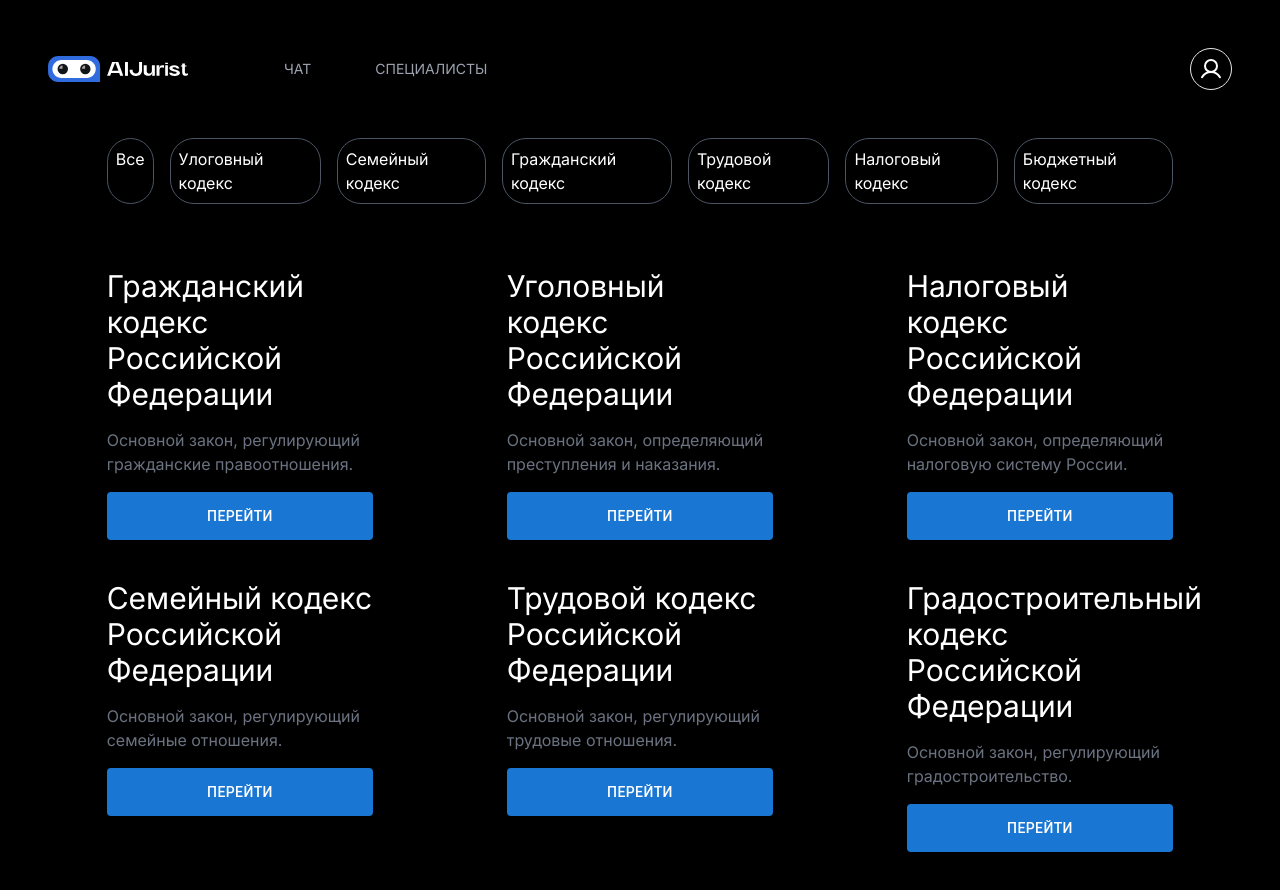
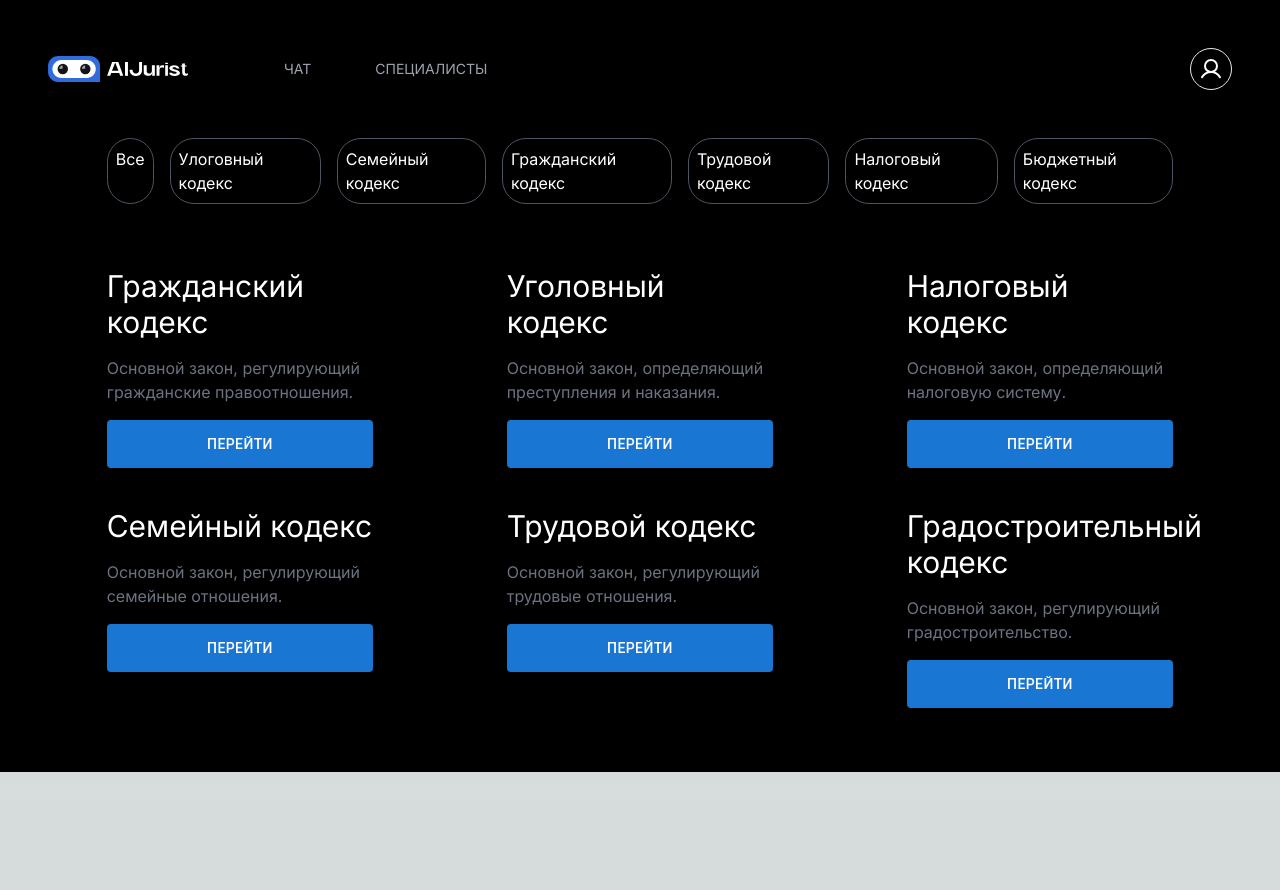
Before and after one commit to szebiniso/ai-jurist, a Next.js app: page /categories in a window 1280 px wide. Shown: the top 890 px of the page. After the commit the page ends 800 px from the top, so only its background shows below. Built offline with nearby package versions, Linux system fonts and the light colour scheme.

Commit message:
changed categories name

```diff
--- a/src/constants/userApp/categories.ts
+++ b/src/constants/userApp/categories.ts
@@ -7,32 +7,32 @@ export type TCategory = {
 export const categoriesList: TCategory[] = [
   {
     id: 1,
-    title: "Гражданский кодекс Российской Федерации",
+    title: "Гражданский кодекс",
     description: "Основной закон, регулирующий гражданские правоотношения.",
   },
   {
     id: 2,
-    title: "Уголовный кодекс Российской Федерации",
+    title: "Уголовный кодекс",
     description: "Основной закон, определяющий преступления и наказания.",
   },
   {
     id: 3,
-    title: "Налоговый кодекс Российской Федерации",
-    description: "Основной закон, определяющий налоговую систему России.",
+    title: "Налоговый кодекс",
+    description: "Основной закон, определяющий налоговую систему.",
   },
   {
     id: 4,
-    title: "Семейный кодекс Российской Федерации",
+    title: "Семейный кодекс",
     description: "Основной закон, регулирующий семейные отношения.",
   },
   {
     id: 5,
-    title: "Трудовой кодекс Российской Федерации",
+    title: "Трудовой кодекс",
     description: "Основной закон, регулирующий трудовые отношения.",
   },
   {
     id: 6,
-    title: "Градостроительный кодекс Российской Федерации",
+    title: "Градостроительный кодекс",
     description: "Основной закон, регулирующий градостроительство.",
   },
 ];
```
